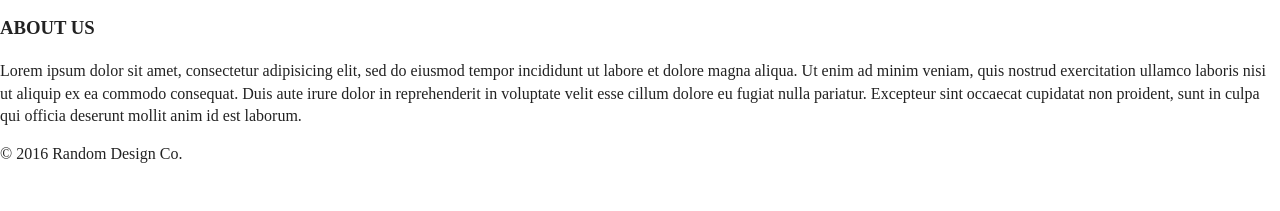
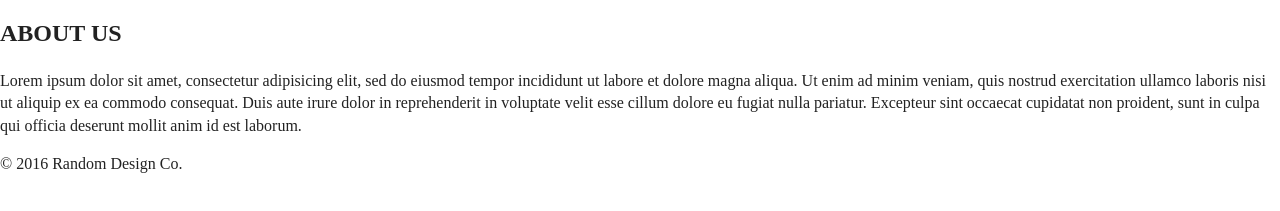
Before and after one commit to mcadcliff/random-design-co, a plain HTML site: page random-design-co/index.html in a window 1280 px wide. Shown: the part 247-458 px from the top of the page. Drawn offline with nearby package versions, Linux system fonts and the light colour scheme; a script that the page names is missing.

Commit message:
+middle class

```diff
--- a/random-design-co/index.html
+++ b/random-design-co/index.html
@@ -29,10 +29,10 @@
     <img src="img/purple-bg.jpeg" alt="background">
   </section>
 
-    <section name="middle">
-      <h3>ABOUT US</h3>
-      <p> Lorem ipsum dolor sit amet, consectetur adipisicing elit, sed do eiusmod tempor incididunt ut labore et dolore magna aliqua. Ut enim ad minim veniam, quis nostrud exercitation ullamco laboris nisi ut aliquip ex ea commodo consequat. Duis aute irure dolor in reprehenderit in voluptate velit esse cillum dolore eu fugiat nulla pariatur. Excepteur sint occaecat cupidatat non proident, sunt in culpa qui officia deserunt mollit anim id est laborum.</p>
-    </section>
+   <section class="middle">
+      <h2>ABOUT US</h2>
+        <p> Lorem ipsum dolor sit amet, consectetur adipisicing elit, sed do eiusmod tempor incididunt ut labore et dolore magna aliqua. Ut enim ad minim veniam, quis nostrud exercitation ullamco laboris nisi ut aliquip ex ea commodo consequat. Duis aute irure dolor in reprehenderit in voluptate velit esse cillum dolore eu fugiat nulla pariatur. Excepteur sint occaecat cupidatat non proident, sunt in culpa qui officia deserunt mollit anim id est laborum.</p>
+     </section>
 
     <section name="bottom">
 
```
